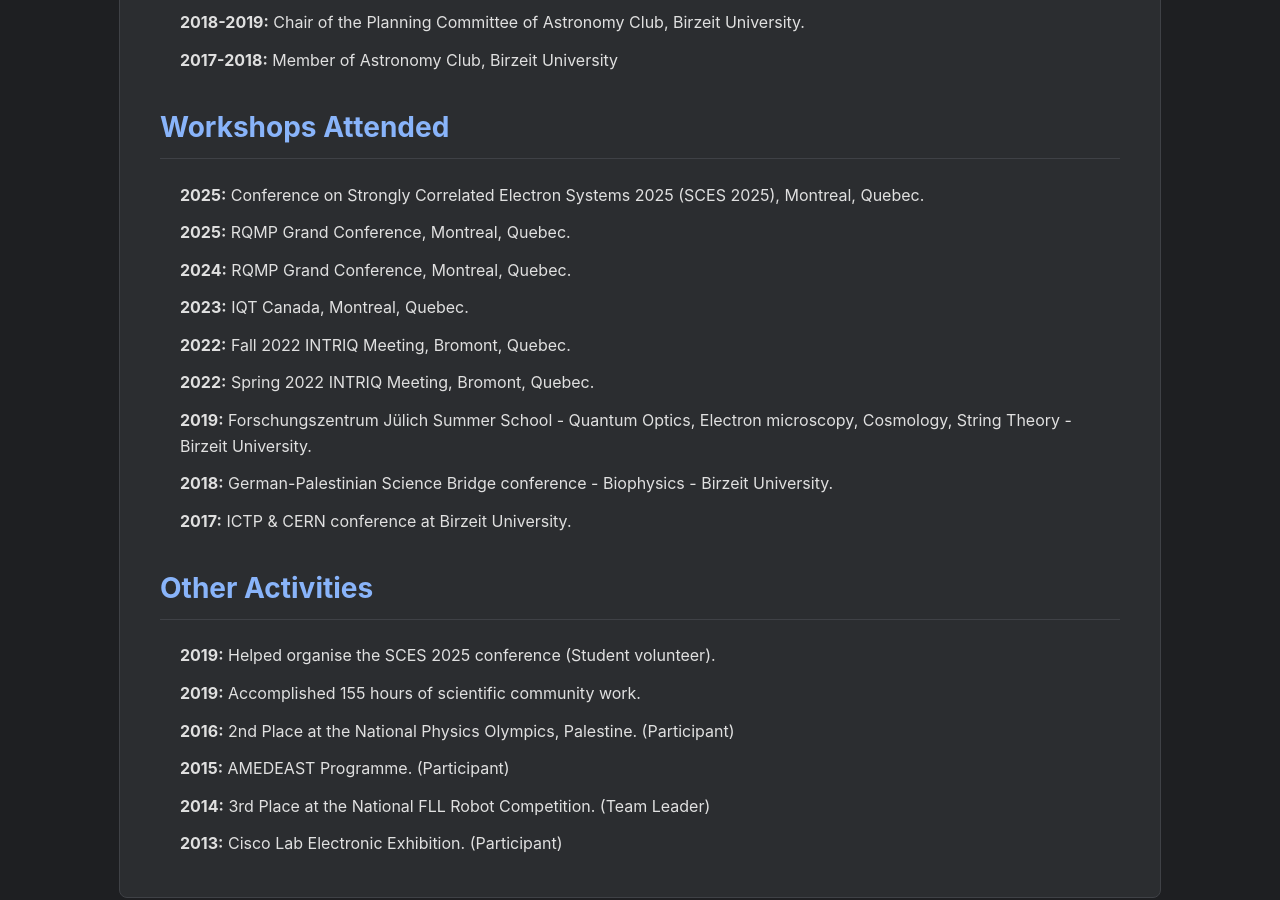
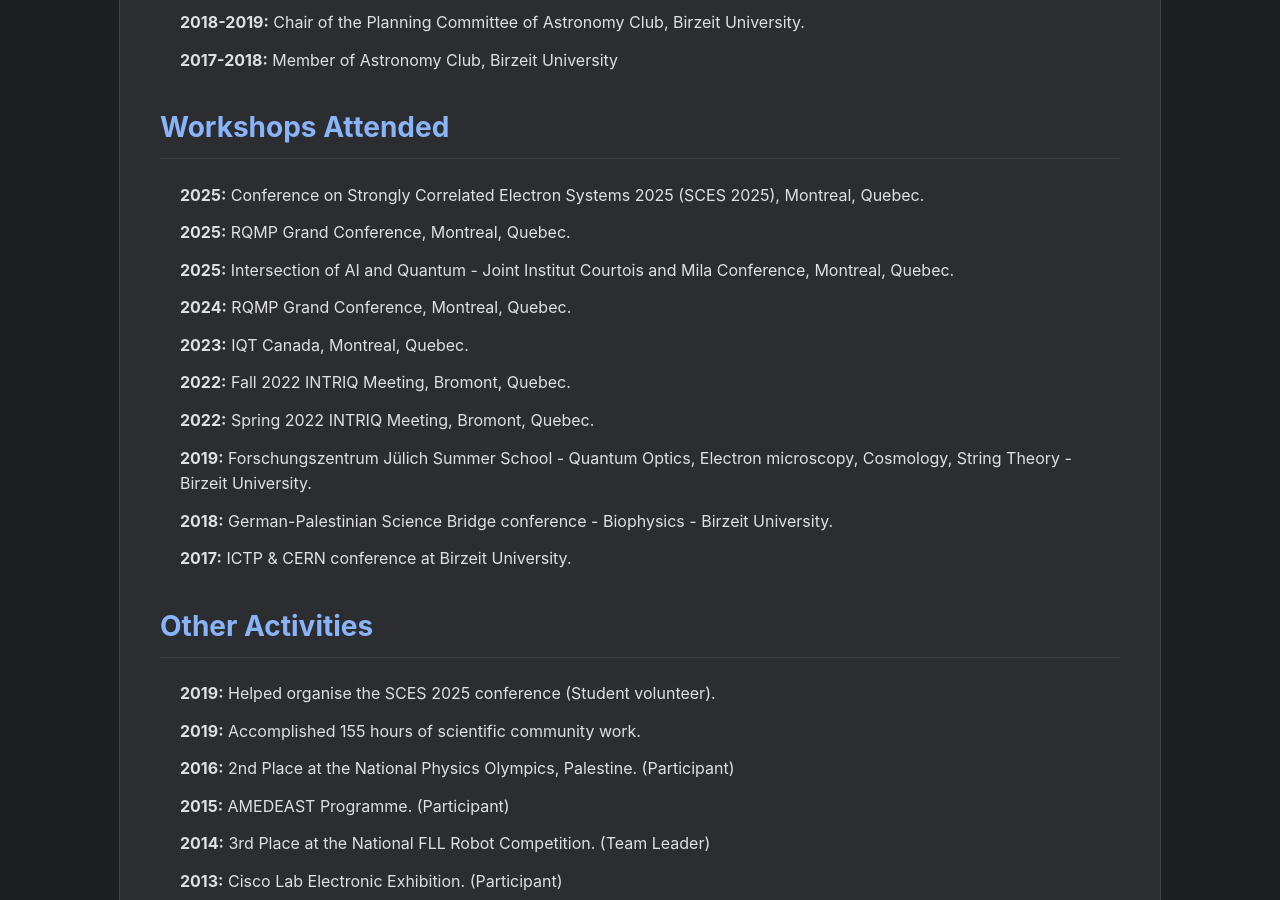
Before and after one commit to MuathHamidi/muath.hamidi, a Jekyll site: the page built from cv.md, in a window 1280 px wide and 900 px high, scrolled down 2226 px. Built offline with Jekyll 4.4.1, drawn with Linux system fonts in a browser that asks for light colours.

Commit message:
Update cv.md

```diff
--- a/cv.md
+++ b/cv.md
@@ -72,6 +72,7 @@
 ## Workshops Attended
 *   **2025:** Conference on Strongly Correlated Electron Systems 2025 (SCES 2025), Montreal, Quebec.
 *   **2025:** RQMP Grand Conference, Montreal, Quebec.
+*   **2025:** Intersection of AI and Quantum - Joint Institut Courtois and Mila Conference, Montreal, Quebec.
 *   **2024:** RQMP Grand Conference, Montreal, Quebec.
 *   **2023:** IQT Canada, Montreal, Quebec.
 *   **2022:** Fall 2022 INTRIQ Meeting, Bromont, Quebec.
```
